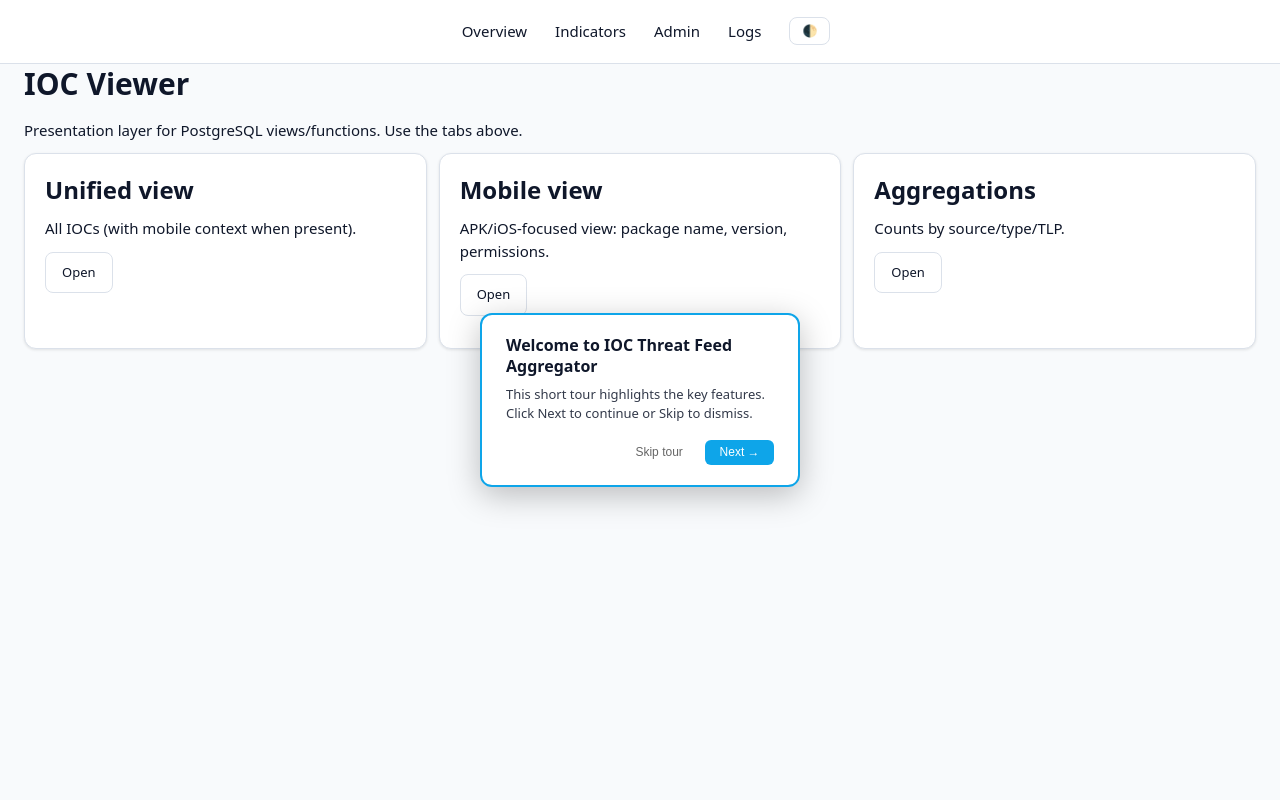
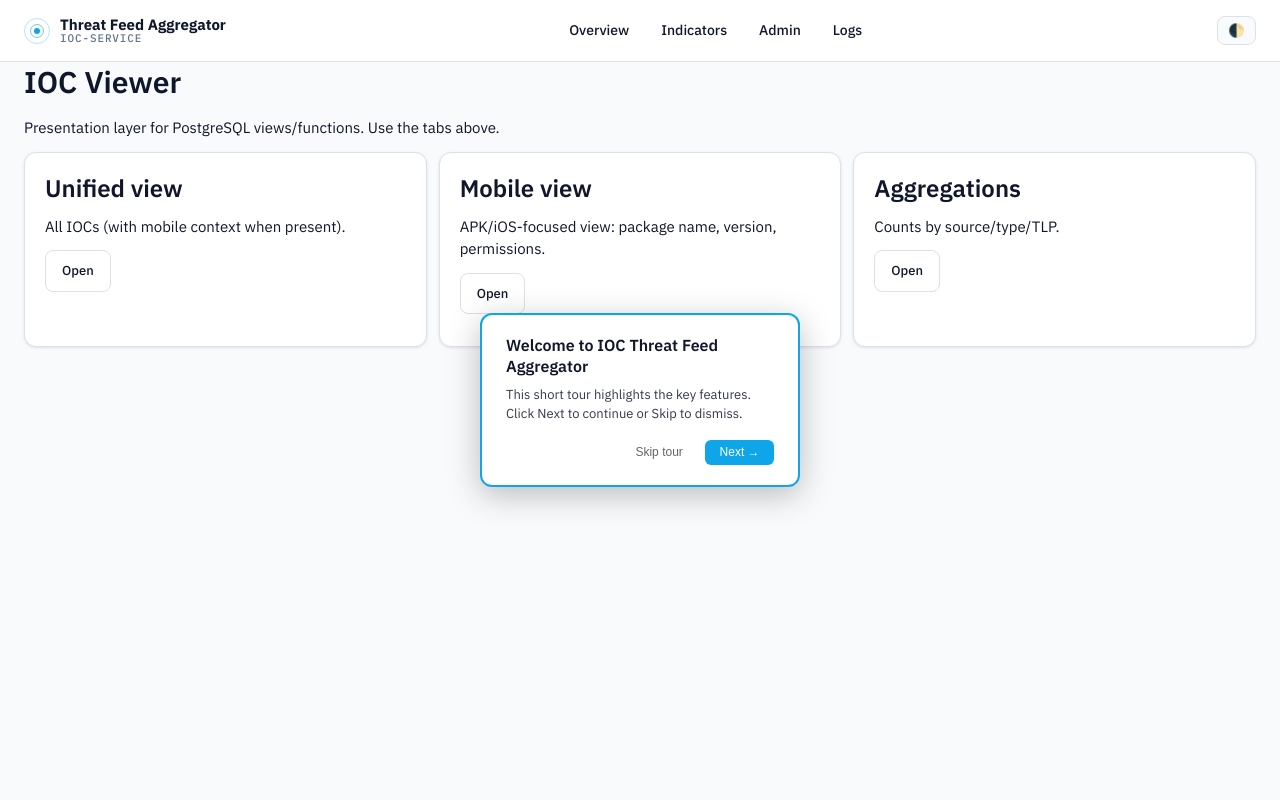
Before and after one commit to mkilijanek/parsedmarc, a Python web app: template app/templates/index.html in a window 1280 px wide. Run offline with Jinja, Linux system fonts and the light colour scheme; the template is opened without the code that fills it, so the values that code supplies are empty.

Commit message:
feat(ui): apply Threat Ops Design System layout
- colors_and_type.css: add IBM Plex Sans/Mono Google Fonts import,
  update font stacks to prefer Plex, sharper TLP badge tokens with
  border-line colors, font-smoothing and font-feature-settings on body
- app.css: replace plain topbar with kit sticky/blur topbar-inner,
  brand target icon (CSS concentric rings + dot), .nav pill links,
  TLP badges with border lines, .chip-* status chip classes
- layout.html: add brand mark element (target icon + name + version sub-label),
  reorganize topbar to use app.css classes instead of inline duplication
- static: add wordmark SVG assets

Closes #233

```diff
--- a/app/static/app.css
+++ b/app/static/app.css
@@ -1,7 +1,17 @@
 /* Component styles -- variables/element defaults live in colors_and_type.css */
-.topbar{display:flex;justify-content:space-between;align-items:center;padding:12px 16px;background:var(--card);border-bottom:1px solid var(--line);position:sticky;top:0}
-.brand a{font-weight:700;color:var(--fg)}
-.nav a{margin-left:12px}
+.topbar{position:sticky;top:0;z-index:100;background:color-mix(in srgb,var(--card) 92%,transparent);backdrop-filter:blur(8px);border-bottom:1px solid var(--line);padding:12px 0}
+.topbar-inner{max-width:1400px;margin:0 auto;padding:0 24px;display:flex;align-items:center;justify-content:space-between;gap:16px}
+.brand{display:flex;align-items:center;gap:10px;font-weight:700;font-size:15px;color:var(--fg);text-decoration:none}
+.brand:hover{text-decoration:none}
+.brand .target{position:relative;width:26px;height:26px;flex:0 0 26px}
+.brand .target::before,.brand .target::after{content:"";position:absolute;inset:0;border-radius:50%;border:1.5px solid color-mix(in srgb,var(--primary) 30%,transparent)}
+.brand .target::after{inset:6px;border-color:color-mix(in srgb,var(--primary) 60%,transparent)}
+.brand .target .dot{position:absolute;left:10px;top:10px;width:6px;height:6px;background:var(--primary);border-radius:50%}
+.brand small{font:500 11px/1 var(--font-mono);letter-spacing:.08em;text-transform:uppercase;color:var(--muted)}
+.nav{display:flex;gap:4px}
+.nav a{padding:8px 14px;border-radius:var(--radius-md);text-decoration:none;color:var(--fg);font-size:14px;font-weight:500;transition:background var(--motion-fast);cursor:pointer}
+.nav a:hover{background:var(--bg);text-decoration:none}
+.nav a.active{background:var(--primary);color:var(--on-primary)}
 .theme-btn{margin-left:12px;background:var(--bg);color:var(--fg);border:1px solid var(--line);border-radius:var(--radius-md);padding:6px 10px}
 .container{max-width:1200px;margin:0 auto;padding:16px}
 .footer{padding:16px;text-align:center;color:var(--muted);border-top:1px solid var(--line)}
@@ -18,17 +28,23 @@
 table{border-collapse:collapse;width:100%;background:var(--card)}
 th,td{border-bottom:1px solid var(--line);padding:8px;vertical-align:top;font-size:var(--fs-xs)}
 th{position:sticky;top:0;background:var(--card);z-index:1}
-.badge-tlp{display:inline-block;padding:2px 6px;border-radius:var(--radius-sm);font-size:11px;font-weight:var(--fw-semibold)}
-.badge-tlp-WHITE{background:var(--tlp-white-bg);color:var(--tlp-white-fg)}
-.badge-tlp-GREEN{background:var(--tlp-green-bg);color:var(--tlp-green-fg)}
-.badge-tlp-AMBER{background:var(--tlp-amber-bg);color:var(--tlp-amber-fg)}
-.badge-tlp-RED{background:var(--tlp-red-bg);color:var(--tlp-red-fg)}
+.badge-tlp{display:inline-block;padding:2px 8px;border-radius:6px;font-size:11px;font-weight:var(--fw-semibold);border:1px solid transparent;letter-spacing:.02em}
+.badge-tlp-WHITE{background:var(--tlp-white-bg);color:var(--tlp-white-fg);border-color:var(--tlp-white-line)}
+.badge-tlp-GREEN{background:var(--tlp-green-bg);color:var(--tlp-green-fg);border-color:var(--tlp-green-line)}
+.badge-tlp-AMBER{background:var(--tlp-amber-bg);color:var(--tlp-amber-fg);border-color:var(--tlp-amber-line)}
+.badge-tlp-RED{background:var(--tlp-red-bg);color:var(--tlp-red-fg);border-color:var(--tlp-red-line)}
 .badge-type{display:inline-block;padding:2px 6px;border-radius:var(--radius-sm);font-size:11px}
 .badge-ip{background:var(--type-ip-bg);color:var(--type-ip-fg)}
 .badge-domain{background:var(--type-domain-bg);color:var(--type-domain-fg)}
 .badge-hash{background:var(--type-hash-bg);color:var(--type-hash-fg)}
 .badge-url{background:var(--type-url-bg);color:var(--type-url-fg)}
 .badge-email{background:var(--type-email-bg);color:var(--type-email-fg)}
+.chip{display:inline-block;padding:3px 10px;border-radius:999px;font-size:11px;font-weight:600;border:1px solid transparent}
+.chip-ok{background:var(--chip-ok-bg);color:var(--chip-ok-fg)}
+.chip-warn{background:var(--chip-warn-bg);color:var(--chip-warn-fg)}
+.chip-error{background:var(--chip-error-bg);color:var(--chip-error-fg)}
+.chip-off{background:var(--chip-off-bg);color:var(--chip-off-fg)}
+.chip-misc{background:var(--chip-misc-bg);color:var(--chip-misc-fg)}
 .hint{color:var(--muted);font-size:var(--fs-xs)}
 .startup-loader{position:fixed;inset:0;z-index:9999;background:radial-gradient(circle at 20% 20%,#103040 0%,rgba(16,48,64,.55) 35%,transparent 70%),radial-gradient(circle at 80% 0%,#2a1f3f 0%,rgba(42,31,63,.45) 35%,transparent 70%),#05090f;display:flex;align-items:center;justify-content:center;padding:20px;transition:opacity .35s ease,visibility .35s ease}
 .startup-loader.done{opacity:0;visibility:hidden}
--- a/app/static/colors_and_type.css
+++ b/app/static/colors_and_type.css
@@ -8,6 +8,8 @@
    accent, system-ui type, mono for code, 8-12px rounded geometry, and
    light/dark themes driven by `data-theme` on `<body>`.
    ============================================================ */
+
+@import url("https://fonts.googleapis.com/css2?family=IBM+Plex+Mono:wght@400;500;600;700&family=IBM+Plex+Sans:wght@400;500;600;700&display=swap");
 
 /* ---------- 1. Raw palette (Tailwind-slate + sky + status) ---------- */
 :root {
@@ -43,11 +45,11 @@
   --error-500:   #ef4444;  --error-400:   #f87171;
   --info-500:    #3b82f6;  --info-400:    #60a5fa;
 
-  /* TLP -- straight from app.css */
-  --tlp-white-bg: #e2e8f0; --tlp-white-fg: #475569;
-  --tlp-green-bg: #dcfce7; --tlp-green-fg: #166534;
-  --tlp-amber-bg: #fef9c3; --tlp-amber-fg: #854d0e;
-  --tlp-red-bg:   #fee2e2; --tlp-red-fg:   #991b1b;
+  /* TLP — saturation-leaning chips with explicit border-line tokens */
+  --tlp-white-bg: #e2e8f0; --tlp-white-fg: #1e293b; --tlp-white-line: #94a3b8;
+  --tlp-green-bg: #bbf7d0; --tlp-green-fg: #14532d; --tlp-green-line: #22c55e;
+  --tlp-amber-bg: #fde68a; --tlp-amber-fg: #78350f; --tlp-amber-line: #f59e0b;
+  --tlp-red-bg:   #fecaca; --tlp-red-fg:   #7f1d1d; --tlp-red-line:   #ef4444;
 
   /* IOC type pills */
   --type-ip-bg:     #dbeafe; --type-ip-fg:     #1e40af;
@@ -62,10 +64,10 @@
   --neon-deep:  #05131d;
 
   /* ---------- 2. Type system ---------- */
-  --font-sans: system-ui, -apple-system, "Segoe UI", Roboto, Ubuntu,
-               Cantarell, "Noto Sans", sans-serif;
-  --font-mono: ui-monospace, SFMono-Regular, Menlo, Monaco, Consolas,
-               "Liberation Mono", monospace;
+  --font-sans: "IBM Plex Sans", system-ui, -apple-system, "Segoe UI",
+               Roboto, Ubuntu, Cantarell, "Noto Sans", sans-serif;
+  --font-mono: "IBM Plex Mono", ui-monospace, SFMono-Regular, Menlo,
+               Monaco, Consolas, "Liberation Mono", monospace;
 
   /* type ramp (rems, base 16) */
   --fs-xs:   0.75rem;   /* 12 -- table cells, hints, badges       */
@@ -197,6 +199,9 @@ body {
   background: var(--bg);
   color: var(--fg);
   margin: 0;
+  -webkit-font-smoothing: antialiased;
+  -moz-osx-font-smoothing: grayscale;
+  font-feature-settings: "ss01", "cv11";
 }
 
 a { color: var(--link); text-decoration: none; }
--- a/app/templates/layout.html
+++ b/app/templates/layout.html
@@ -9,12 +9,7 @@
   <style>
     body { min-height: 100vh; }
     .container { max-width: 1400px; margin: 0 auto; padding: 0 var(--space-6); }
-    .topbar { position: sticky; top: 0; z-index: 100; background: var(--card); border-bottom: 1px solid var(--line); padding: 0.75rem 0; backdrop-filter: blur(8px); }
-    .topbar-inner { display: flex; justify-content: space-between; align-items: center; gap: var(--space-4); }
-    .topbar nav { display: flex; gap: var(--space-1); }
-    .topbar nav a { padding: var(--space-2) 0.75rem; border-radius: var(--radius-md); text-decoration: none; color: var(--fg); font-weight: var(--fw-medium); transition: all var(--motion-fast); }
-    .topbar nav a:hover { background: var(--bg); }
-    .topbar nav a.active { background: var(--primary); color: var(--on-primary); }
+    /* topbar styles live in app.css — .topbar, .topbar-inner, .brand, .nav */
     main { padding: var(--space-6) 0; }
     .card { background: var(--card); border: 1px solid var(--line); border-radius: var(--radius-xl); padding: var(--space-5); margin-bottom: var(--space-4); box-shadow: var(--shadow-card); transition: box-shadow var(--motion-fast); }
     .card:hover { box-shadow: var(--shadow-card-hover); }
@@ -173,21 +168,26 @@
   <a href="#main-content" class="skip-link">Skip to main content</a>
 
   <header class="topbar">
-    <div class="container topbar-inner">
+    <div class="topbar-inner">
+      <a href="/" class="brand">
+        <span class="target"><span class="dot"></span></span>
+        <div style="display:flex;flex-direction:column;line-height:1.1">
+          <span>Threat Feed Aggregator</span>
+          <small>ioc-service</small>
+        </div>
+      </a>
       <button type="button" class="mobile-menu-btn" id="mobileMenuBtn" aria-label="Toggle menu" aria-expanded="false">
         <span></span>
         <span></span>
         <span></span>
       </button>
-      <nav class="nav-menu" id="navMenu">
+      <nav class="nav nav-menu" id="navMenu">
         <a href="/" class="{% if active_page == 'home' %}active{% endif %}">Overview</a>
         <a href="/indicators" class="{% if active_page == 'indicators' %}active{% endif %}">Indicators</a>
         <a href="/admin" class="{% if active_page == 'admin' %}active{% endif %}">Admin</a>
         <a href="/logs" class="{% if active_page == 'logs' %}active{% endif %}">Logs</a>
       </nav>
-      <div style="display: flex; align-items: center; gap: 0.5rem;">
-        <button type="button" class="btn btn-sm" id="themeToggle">🌓</button>
-      </div>
+      <button type="button" class="theme-btn" id="themeToggle" aria-label="Toggle theme">🌓</button>
     </div>
   </header>
 
```
Also changed, not shown: app/static/wordmark-cybermasterchef.svg (added), app/static/wordmark-ioc-service.svg (added).
